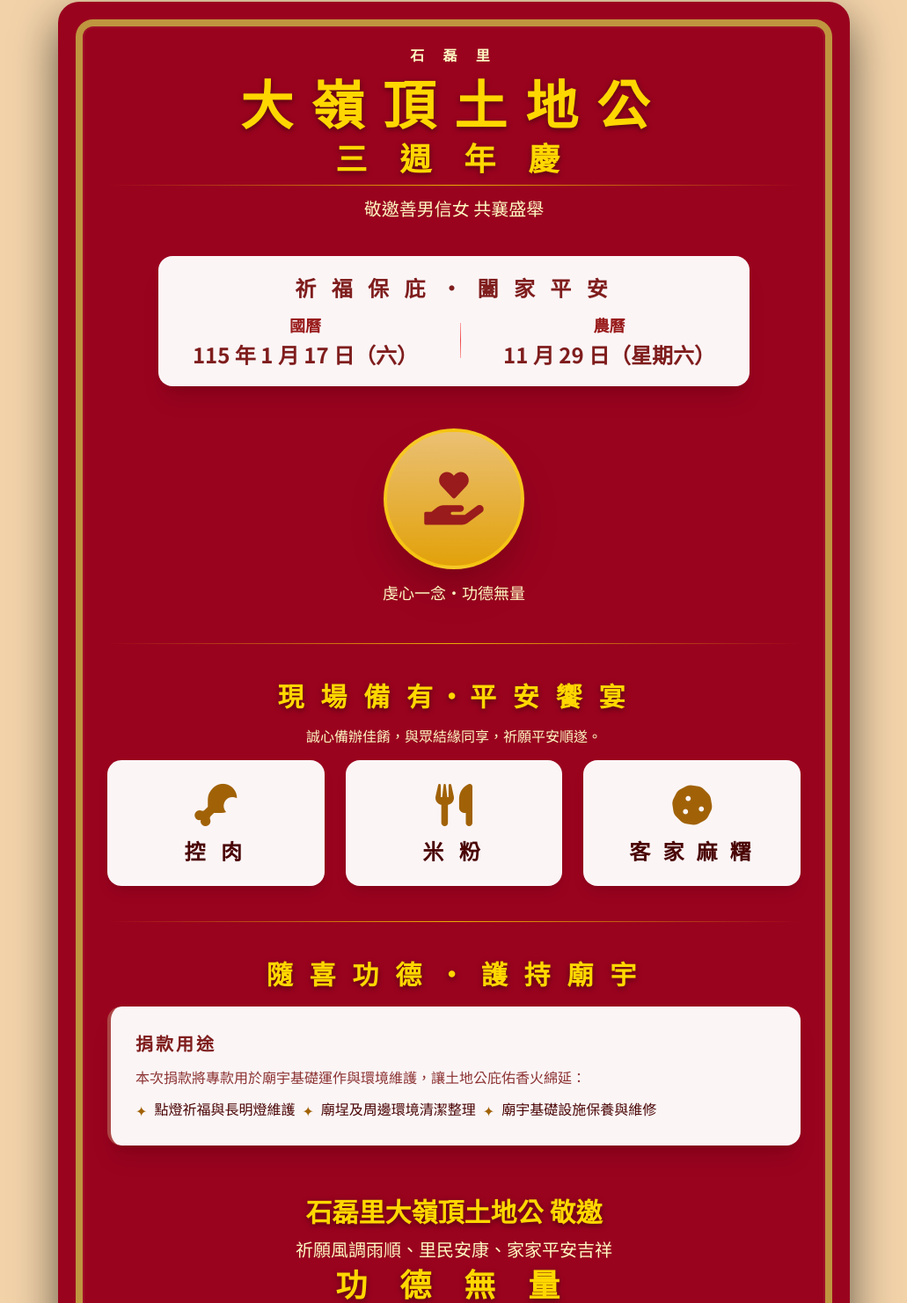
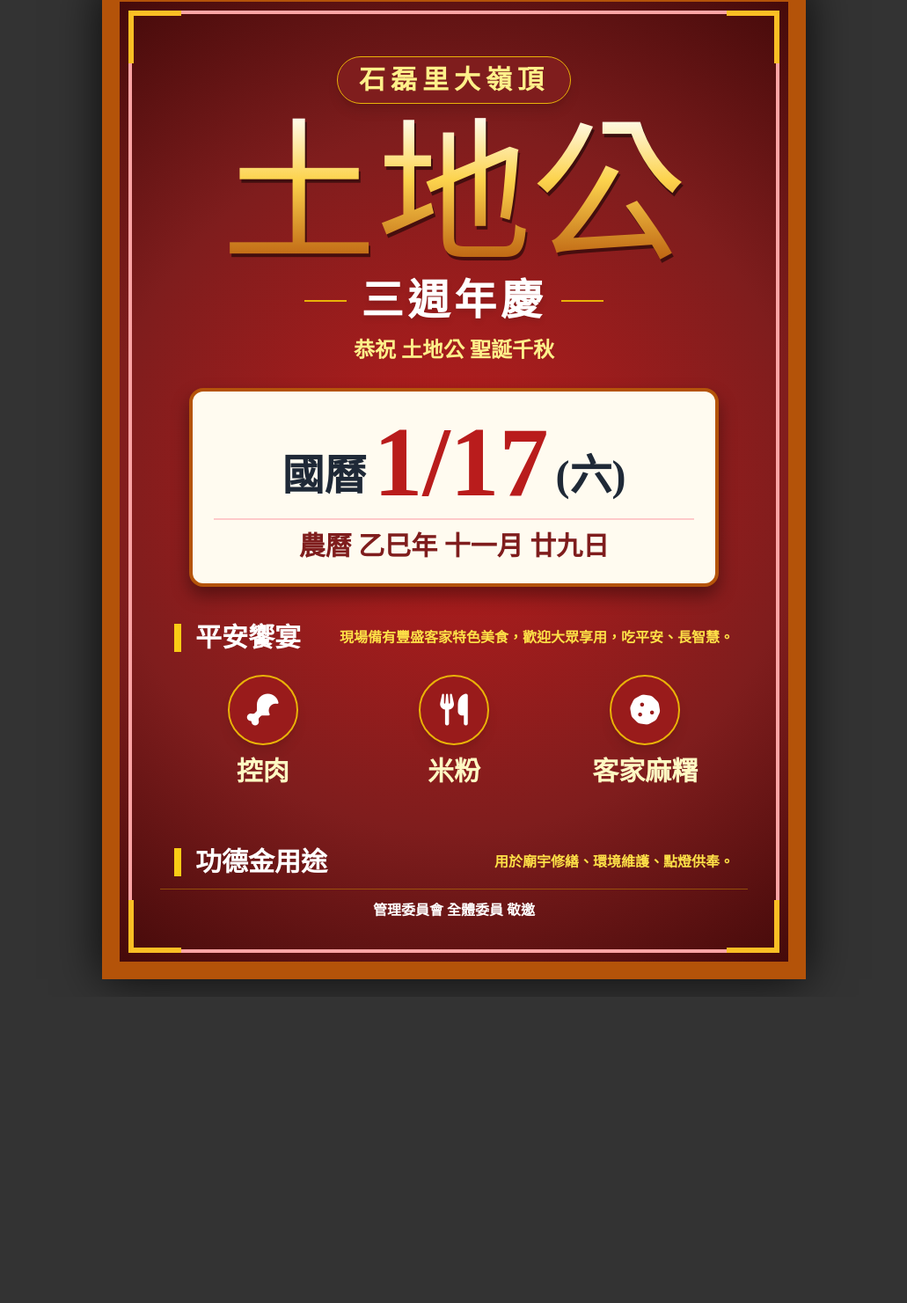
Before and after one commit to YuCH-Hank/1160117, a plain HTML site: page Post.html in a window 1280 px wide. Shown: the part 38-1519 px from the top of the page at 88% size, without its empty margins (124-1155 px from the left). After the commit the page ends 1171 px from the top, so only its background shows below. Drawn offline with nearby package versions, Linux system fonts and the light colour scheme; a web font is replaced by a local one.

Commit message:
Update Post.html

```diff
--- a/Post.html
+++ b/Post.html
@@ -3,330 +3,270 @@
   <head>
     <meta charset="UTF-8" />
     <meta name="viewport" content="width=device-width, initial-scale=1.0" />
-    <title>石磊里大嶺頂土地公 三週年慶海報</title>
-
-    <!-- Tailwind -->
+    <title>石磊里大嶺頂土地公 三週年慶海報 (A3版)</title>
     <script src="https://cdn.tailwindcss.com"></script>
-
-    <!-- Icons -->
     <link
-      href="https://cdnjs.cloudflare.com/ajax/libs/font-awesome/6.0.0/css/all.min.css"
+      href="https://cdnjs.cloudflare.com/ajax/libs/font-awesome/6.4.0/css/all.min.css"
+      rel="stylesheet"
+    />
+    <link rel="preconnect" href="https://fonts.googleapis.com" />
+    <link rel="preconnect" href="https://fonts.gstatic.com" crossorigin />
+    <link
+      href="https://fonts.googleapis.com/css2?family=Noto+Serif+TC:wght@600;700;900&family=Zhi+Mang+Xing&display=swap"
       rel="stylesheet"
     />
 
     <style>
-      /* 字體 */
-      @import url("https://fonts.googleapis.com/css2?family=Noto+Serif+TC:wght@700;900&family=Noto+Sans+TC:wght@400;700&display=swap");
-
-      :root {
-        --poster-red: #9a031e;
-        --poster-gold: #ffd700;
-        --poster-gold-deep: #bf953f;
-      }
-
-      html,
-      body {
-        height: 100%;
-      }
-
-      body {
-        margin: 0;
-        font-family: "Noto Sans TC", system-ui, -apple-system,
-          BlinkMacSystemFont, "Segoe UI", sans-serif;
-        background-color: #f1d2a9; /* 純色底，淡米金色 */
-      }
-
-      .serif-bold {
-        font-family: "Noto Serif TC", "Noto Sans TC", system-ui, serif;
-        font-weight: 900;
-      }
-
-      .gold-text {
-        color: var(--poster-gold);
-        text-shadow: 0 2px 6px rgba(0, 0, 0, 0.5);
-      }
-
-      /* 螢幕預覽用：適合畫面顯示 */
-      .poster-container {
-        max-width: 900px;
-        width: 92%;
-        margin: 2.5rem auto;
-        min-height: calc(100vh - 5rem);
-        background-color: var(--poster-red); /* 純色紅背景 */
-        color: #fff;
-        position: relative;
-        box-shadow: 0 20px 50px rgba(0, 0, 0, 0.6);
-        border-radius: 1.5rem;
-        overflow: hidden;
-      }
-
-      /* 外框雙層金邊 */
-      .poster-frame {
-        position: absolute;
-        inset: 1.25rem;
-        border-radius: 1.25rem;
-        border: 8px solid var(--poster-gold-deep);
-        box-shadow: 0 0 0 2px rgba(255, 255, 255, 0.05) inset;
-        pointer-events: none;
-      }
-
-      .poster-inner {
-        position: relative;
-        padding: 2.5rem 1.75rem 3rem;
-      }
-
-      @media (min-width: 768px) {
-        .poster-inner {
-          padding: 3rem 3.5rem 3.5rem;
-        }
-      }
-
-      .card-bg {
-        background-color: rgba(255, 255, 255, 0.96);
-        color: #4a0404;
-      }
-
-      .card-title {
-        letter-spacing: 0.2em;
-      }
-
-      .section-divider {
-        height: 1px;
-        background: linear-gradient(
-          to right,
-          transparent,
-          rgba(255, 215, 0, 0.8),
-          transparent
-        );
-      }
-
-      /* ===================== */
-      /*   A3 印刷專用設定     */
-      /* ===================== */
-
-      /* 告訴列印：使用 A3 紙張、無邊界 */
+      /* 設定 A3 比例與列印樣式 */
       @page {
         size: A3 portrait;
         margin: 0;
       }
 
-      @media print {
-        html,
-        body {
-          width: 297mm;
-          height: 420mm;
-          margin: 0;
+      :root {
+        --font-title: "Zhi Mang Xing", cursive; /* 書法標題 */
+        --font-body: "Noto Serif TC", serif; /* 易讀宋體 */
+        --color-gold: #fcd34d;
+        --color-red-bg: #8b0000;
       }
 
       body {
-          background-color: #f1d2a9;
-          -webkit-print-color-adjust: exact;
-          print-color-adjust: exact;
+        background-color: #333;
+        font-family: var(--font-body);
+        display: flex;
+        justify-content: center;
+        align-items: center;
+        min-height: 100vh;
+        margin: 0;
+        padding: 20px;
       }
 
-        /* 讓整張海報剛好填滿整張 A3 */
-        .poster-container {
-          width: 297mm;
-          height: 420mm;
-          max-width: none;
-          margin: 0;
-          border-radius: 0;
-          box-shadow: none;
+      /* 模擬 A3 紙張比例 (297mm x 420mm -> 1:1.414) */
+      .poster-a3 {
+        width: 100%;
+        max-width: 800px; /* 螢幕預覽寬度 */
+        aspect-ratio: 1 / 1.414;
+        background: radial-gradient(
+          circle at center,
+          #b91c1c 0%,
+          #7f1d1d 60%,
+          #450a0a 100%
+        );
+        position: relative;
+        overflow: hidden;
+        border: 20px solid #b45309; /* 深金邊框 */
+        box-shadow: 0 0 50px rgba(0, 0, 0, 0.8);
+        display: flex;
+        flex-direction: column;
       }
 
-        .poster-frame {
-          /* 仍然沿用原本 inset，但也可以改成 mm 精準控制 */
-          inset: 15mm;
-          border-radius: 10mm;
+      /* 內框紋飾 */
+      .inner-border {
+        flex: 1;
+        border: 4px solid #fca5a5;
+        margin: 10px;
+        border-radius: 4px;
+        position: relative;
+        display: flex;
+        flex-direction: column;
+        justify-content: space-between;
+        padding: 2rem;
       }
 
-        .poster-inner {
-          /* 改成以 mm 為單位，更接近紙張排版概念 */
-          padding: 25mm 20mm 25mm;
+      /* 四角裝飾 (CSS模擬中式花窗角) */
+      .corner {
+        position: absolute;
+        width: 60px;
+        height: 60px;
+        border: 6px solid #fbbf24;
+        z-index: 1;
       }
+      .corner-tl {
+        top: 10px;
+        left: 10px;
+        border-right: 0;
+        border-bottom: 0;
+      }
+      .corner-tr {
+        top: 10px;
+        right: 10px;
+        border-left: 0;
+        border-bottom: 0;
+      }
+      .corner-bl {
+        bottom: 10px;
+        left: 10px;
+        border-right: 0;
+        border-top: 0;
+      }
+      .corner-br {
+        bottom: 10px;
+        right: 10px;
+        border-left: 0;
+        border-top: 0;
+      }
+
+      /* 文字特效 */
+      .text-gold-gradient {
+        background: linear-gradient(
+          180deg,
+          #fffbeb 0%,
+          #fcd34d 40%,
+          #b45309 100%
+        );
+        -webkit-background-clip: text;
+        -webkit-text-fill-color: transparent;
+        filter: drop-shadow(2px 4px 0px rgba(0, 0, 0, 0.5));
+      }
+
+      .title-font {
+        font-family: var(--font-title);
+      }
+
+      /* 日期強調區塊 */
+      .date-box {
+        background-color: #fffbf0; /* 米白底，對比強 */
+        border: 4px solid #b45309;
+        border-radius: 16px;
+        color: #7f1d1d;
+        box-shadow: 0 10px 20px rgba(0, 0, 0, 0.4);
+      }
+
+      /* 項目清單樣式 */
+      .item-row {
+        border-bottom: 2px dashed rgba(252, 211, 77, 0.4);
+      }
+      .item-row:last-child {
+        border-bottom: none;
       }
     </style>
   </head>
+  <body>
+    <div class="poster-a3">
+      <div class="corner corner-tl"></div>
+      <div class="corner corner-tr"></div>
+      <div class="corner corner-bl"></div>
+      <div class="corner corner-br"></div>
 
-  <body>
-    <main class="poster-container">
-      <div class="poster-frame"></div>
+      <div class="inner-border">
+        <header class="text-center relative z-10 mt-4">
+          <div
+            class="inline-block bg-red-900 border border-yellow-500 px-6 py-2 rounded-full mb-4 shadow-lg"
+          >
+            <span
+              class="text-2xl md:text-3xl text-yellow-200 font-bold tracking-[0.2em]"
+              >石磊里大嶺頂</span
+            >
+          </div>
 
-      <div class="poster-inner flex flex-col gap-8 md:gap-10">
-        <!-- 頂部主標題 -->
-        <header class="text-center space-y-3">
-          <p
-            class="serif-bold text-sm md:text-base tracking-[0.55em] text-yellow-100"
+          <h1
+            class="title-font text-[8rem] md:text-[11rem] leading-none text-gold-gradient mb-2"
           >
-            石 磊 里
-          </p>
-          <h1
-            class="serif-bold text-4xl md:text-6xl leading-tight gold-text tracking-[0.35em]"
+            土地公
+          </h1>
+
+          <div class="flex items-center justify-center gap-4 mb-4">
+            <span class="h-[2px] w-12 bg-yellow-500"></span>
+            <h2
+              class="text-4xl md:text-5xl font-black text-white tracking-widest drop-shadow-md"
             >
-            大嶺頂土地公
-          </h1>
-          <h2
-            class="serif-bold text-3xl md:text-4xl leading-tight gold-text tracking-[0.4em] mt-1"
-          >
-            三 週 年 慶
+              三週年慶
             </h2>
+            <span class="h-[2px] w-12 bg-yellow-500"></span>
+          </div>
 
-          <div class="section-divider mt-4 mb-1"></div>
-
-          <p class="text-lg md:text-xl text-yellow-100">
-            敬邀善男信女&nbsp;共襄盛舉
-          </p>
+          <p class="text-2xl text-yellow-200 font-bold">恭祝 土地公 聖誕千秋</p>
         </header>
 
-        <!-- 日期區塊 -->
-        <section
-          class="card-bg rounded-2xl px-4 py-4 md:px-8 md:py-5 shadow-xl mx-auto w-full max-w-2xl"
+        <main class="flex-grow flex flex-col justify-center my-6">
+          <div
+            class="date-box p-6 text-center mx-auto w-full max-w-[90%] transform hover:scale-105 transition-transform duration-300"
           >
-          <p
-            class="serif-bold text-xl md:text-2xl text-center text-red-900 mb-2 tracking-[0.25em]"
+            <div class="flex justify-center items-end gap-2 leading-none">
+              <span class="text-4xl md:text-5xl font-bold text-gray-800 mb-4"
+                >國曆</span
               >
-            祈 福 保 庇 ・ 闔 家 平 安
-          </p>
-
-          <div
-            class="mt-3 flex flex-col md:flex-row items-center justify-center gap-4 md:gap-12 text-base md:text-lg"
+              <span
+                class="text-[5rem] md:text-[7rem] font-black text-red-700 leading-none"
+                >1/17</span
               >
-            <div class="text-center">
-              <span class="font-bold block text-red-800 mb-1">國曆</span>
-              <span class="serif-bold text-xl md:text-2xl text-red-900"
-                >115 年 1 月 17 日（六）</span
+              <span class="text-4xl md:text-5xl font-bold text-gray-800 mb-4"
+                >(六)</span
               >
             </div>
+
+            <div class="border-t-2 border-red-200 pt-3 mt-2">
+              <p class="text-2xl md:text-3xl font-bold text-red-900">
+                農曆 乙巳年 十一月 廿九日
+              </p>
+            </div>
+          </div>
+
+          <div class="mt-10 px-4">
+            <div class="flex items-center gap-4 mb-6">
+              <div class="h-8 w-2 bg-yellow-400"></div>
+              <h3 class="text-3xl md:text-3xl font-black text-white">
+                平安饗宴
+              </h3>
+              <span class="text text-yellow-300 font-bold ml-auto"
+                >現場備有豐盛客家特色美食，歡迎大眾享用，吃平安、長智慧。</span
+              >
+            </div>
+
+            <div class="grid grid-cols-3 gap-4 text-center">
+              <div class="flex flex-col items-center">
                 <div
-              class="hidden md:block h-10 w-px bg-gradient-to-b from-red-300 via-red-500 to-red-300"
-            ></div>
-            <div class="text-center">
-              <span class="font-bold block text-red-800 mb-1">農曆</span>
-              <span class="serif-bold text-xl md:text-2xl text-red-900"
-                >11 月 29 日（星期六）</span
+                  class="bg-red-800 w-20 h-20 rounded-full flex items-center justify-center border-2 border-yellow-500 mb-3 shadow-lg"
+                >
+                  <span
+                    class="fas fa-drumstick-bite text-4xl font-black text-white"
+                  ></span>
+                </div>
+                <p class="text-3xl font-bold text-yellow-100">控肉</p>
+              </div>
+              <div class="flex flex-col items-center">
+                <div
+                  class="bg-red-800 w-20 h-20 rounded-full flex items-center justify-center border-2 border-yellow-500 mb-3 shadow-lg"
+                >
+                  <span
+                    class="fas fa-utensils text-4xl font-black text-white"
+                  ></span>
+                </div>
+                <p class="text-3xl font-bold text-yellow-100">米粉</p>
+              </div>
+              <div class="flex flex-col items-center">
+                <div
+                  class="bg-red-800 w-20 h-20 rounded-full flex items-center justify-center border-2 border-yellow-500 mb-3 shadow-lg"
+                >
+                  <span
+                    class="fas fa-cookie text-4xl font-black text-white"
+                  ></span>
+                </div>
+                <p class="text-3xl font-bold text-yellow-100">客家麻糬</p>
+              </div>
+            </div>
+          </div>
+        </main>
+
+        <footer class="mt-auto">
+          <div class="mt-10 px-4">
+            <div class="flex items-center gap-4 mb-3">
+              <div class="h-8 w-2 bg-yellow-400"></div>
+              <h3 class="text-3xl md:text-3xl font-black text-white">
+                功德金用途
+              </h3>
+
+              <span class="text text-yellow-300 font-bold ml-auto">
+                用於廟宇修繕、環境維護、點燈供奉。</span
               >
             </div>
           </div>
-        </section>
 
-        <!-- 土地公圖示＋標語 -->
-        <section
-          class="flex flex-col items-center justify-center mt-2 mb-1 space-y-3"
-        >
-          <div
-            class="w-32 h-32 md:w-40 md:h-40 rounded-full border-4 border-yellow-400/80 flex items-center justify-center bg-gradient-to-b from-yellow-200/80 to-yellow-500/90 shadow-2xl"
-          >
-            <i
-              class="fas fa-hand-holding-heart text-5xl md:text-6xl text-red-800"
-            ></i>
+          <div class="text-center border-t border-yellow-600/50 pt-3">
+            <p class="text text-white font-bold">管理委員會 全體委員 敬邀</p>
           </div>
-          <p class="text-yellow-100 text-base md:text-lg">虔心一念・功德無量</p>
-        </section>
-
-        <div class="section-divider"></div>
-
-        <!-- 平安餐點 -->
-        <section class="space-y-4">
-          <h3
-            class="serif-bold text-2xl md:text-3xl gold-text text-center card-title"
-          >
-            現 場 備 有・平 安 饗 宴
-          </h3>
-          <p class="text-center text-yellow-100 text-sm md:text-base">
-            誠心備辦佳餚，與眾結緣同享，祈願平安順遂。
-          </p>
-
-          <div
-            class="grid grid-cols-1 sm:grid-cols-3 gap-4 md:gap-6 mt-3 md:mt-4"
-          >
-            <div
-              class="card-bg rounded-2xl px-4 py-4 md:px-6 md:py-6 shadow-lg flex flex-col items-center gap-2"
-            >
-              <div class="text-4xl md:text-5xl text-yellow-700 mb-1">
-                <i class="fas fa-drumstick-bite"></i>
-              </div>
-              <p class="serif-bold text-xl md:text-2xl tracking-[0.25em]">
-                控 肉
-              </p>
-            </div>
-            <div
-              class="card-bg rounded-2xl px-4 py-4 md:px-6 md:py-6 shadow-lg flex flex-col items-center gap-2"
-            >
-              <div class="text-4xl md:text-5xl text-yellow-700 mb-1">
-                <i class="fas fa-utensils"></i>
-              </div>
-              <p class="serif-bold text-xl md:text-2xl tracking-[0.25em]">
-                米 粉
-              </p>
-            </div>
-            <div
-              class="card-bg rounded-2xl px-4 py-4 md:px-6 md:py-6 shadow-lg flex flex-col items-center gap-2"
-            >
-              <div class="text-4xl md:text-5xl text-yellow-700 mb-1">
-                <i class="fas fa-cookie"></i>
-              </div>
-              <p class="serif-bold text-xl md:text-2xl tracking-[0.18em]">
-                客 家 麻 糬
-              </p>
+        </footer>
       </div>
     </div>
-        </section>
-
-        <div class="section-divider"></div>
-
-        <!-- 捐款用途與功德金 -->
-        <section class="space-y-5">
-          <h3
-            class="serif-bold text-2xl md:text-3xl gold-text text-center card-title"
-          >
-            隨 喜 功 德 ・ 護 持 廟 宇
-          </h3>
-
-          <div
-            class="grid grid-cols-1 md:grid-cols gap-5 md:gap-7 items-stretch"
-          >
-            <!-- 捐款用途 + 建議功德金（合併） -->
-            <article
-              class="card-bg rounded-2xl px-5 py-6 md:px-7 md:py-7 shadow-xl border-l-4 border-red-800/80 flex flex-col gap-6"
-            >
-              <!-- 捐款用途 -->
-              <div>
-                <h4
-                  class="serif-bold text-xl text-red-900 mb-3 tracking-[0.15em]"
-                >
-                  捐款用途
-                </h4>
-                <p class="text-sm md:text-base mb-3 text-red-900/90">
-                  本次捐款將專款用於廟宇基礎運作與環境維護，讓土地公庇佑香火綿延：
-                </p>
-                <ul class="space-y-2 text-sm md:text-base">
-                  <li class="flex items-start gap-2 flex-wrap">
-                    <span class="text-yellow-700 mt-[2px]">✦</span>
-                    <span>點燈祈福與長明燈維護</span>
-                    <span class="text-yellow-700 mt-[2px]">✦</span>
-                    <span>廟埕及周邊環境清潔整理</span>
-                    <span class="text-yellow-700 mt-[2px]">✦</span>
-                    <span>廟宇基礎設施保養與維修</span>
-                  </li>
-                </ul>
-              </div>
-            </article>
-          </div>
-        </section>
-
-        <!-- 底部結尾 -->
-        <footer class="text-center mt-4">
-          <p class="serif-bold text-2xl md:text-3xl gold-text mb-3">
-            石磊里大嶺頂土地公 敬邀
-          </p>
-          <p class="text-base md:text-xl text-yellow-100 mb-1">
-            祈願風調雨順、里民安康、家家平安吉祥
-          </p>
-          <p class="serif-bold text-3xl md:text-4xl gold-text tracking-[0.4em]">
-            功 德 無 量
-          </p>
-        </footer>
-      </div>
-    </main>
   </body>
 </html>
```
Lines whose indentation alone changed are shown as unchanged.
